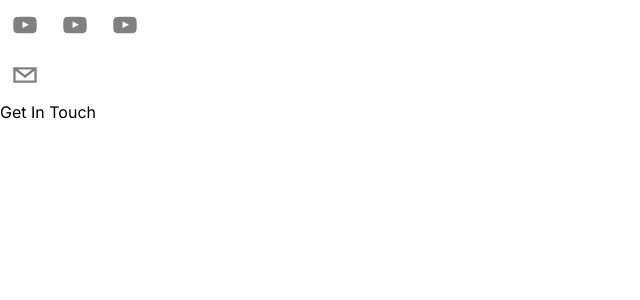
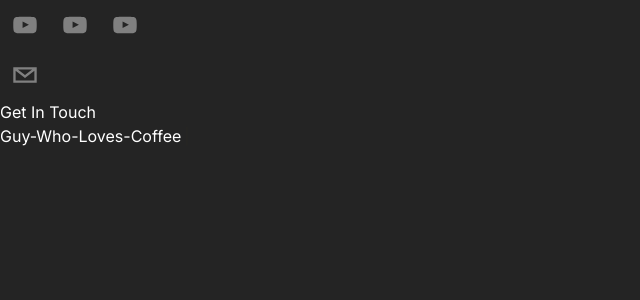
Before and after one commit to Sashoor/Portfolio2.0, a Next.js app: page / in a window 1280 px wide. Shown: the top 300 px of the page, without its empty margins (0-640 px from the left). Built offline with nearby package versions, Linux system fonts and the light colour scheme.

Commit message:
working on the hero section

```diff
--- /dev/null
+++ b/Components/Hero.tsx
@@ -0,0 +1,25 @@
+'use client'
+
+import React from 'react'
+import { Cursor, Typewriter, useTypewriter } from 'react-simple-typewriter'
+
+type Props = {}
+
+export default function Hero({}: Props) {
+  const [text] = useTypewriter({
+    words: ["Hi, The Name's Saeed Ashoor", "Guy-Who-Loves-Coffee","<ButLovesToCodeMore />"],
+    loop: true,
+    delaySpeed: 200,
+
+  })
+
+
+  return (
+    <div>
+      <h1>
+      <span>{text}</span>
+      <Cursor cursorColor="#F7AB0A"/>
+      </h1>
+    </div>
+  )
+}
--- a/app/page.tsx
+++ b/app/page.tsx
@@ -1,13 +1,16 @@
 import Header from '@/Components/Header'
+import Hero from '@/Components/Hero'
 import Image from 'next/image'
 
 export default function Home() {
   return (
-<div>
+<div className='bg-[rgb(36,36,36)] text-white h-screen'>
 
-{/* Header */}
 <Header />
 {/* Hero */}
+<section id='hero'>
+<Hero />
+</section>
 {/* About */}
 {/* Experince */}
 {/* Skills */}
--- a/package.json
+++ b/package.json
@@ -13,6 +13,7 @@
     "next": "latest",
     "react": "latest",
     "react-dom": "latest",
+    "react-simple-typewriter": "^5.0.1",
     "react-social-icons": "^6.4.0"
   },
   "devDependencies": {
```
Also changed, not shown: 1 other file (tests, documents, lock files or other folders).
